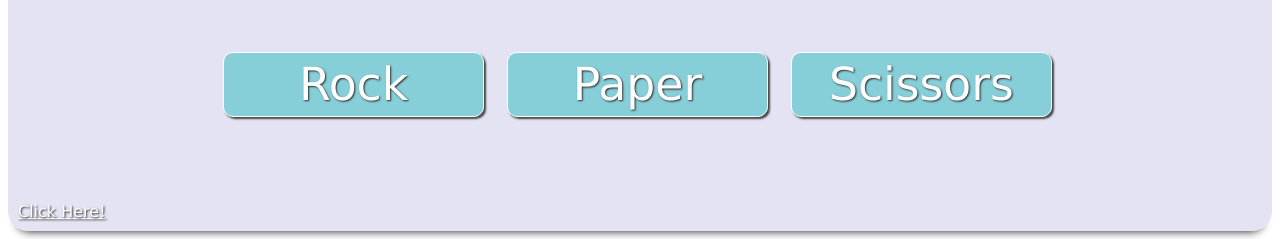
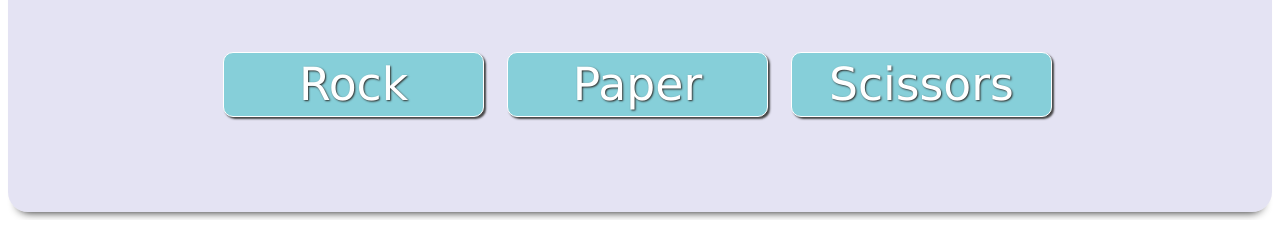
Before and after one commit to chijindumu/rock-paper-scissors-game-, a plain HTML site: page index.html in a window 1280 px wide. Shown: the part 687-926 px from the top of the page. Drawn offline with Linux system fonts and the light colour scheme.

Commit message:
Update index.html

```diff
--- a/index.html
+++ b/index.html
@@ -32,7 +32,7 @@
             <div class="start-class">
                 <button id="start">start</button>
             </div>
-            <a href="www.w3schools.com">click here!</a>
+
         </main>
         <script src="rps.js"></script>
     </body>
```
